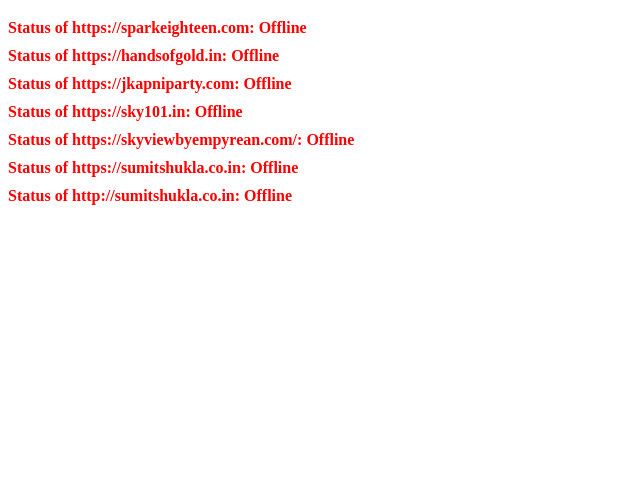
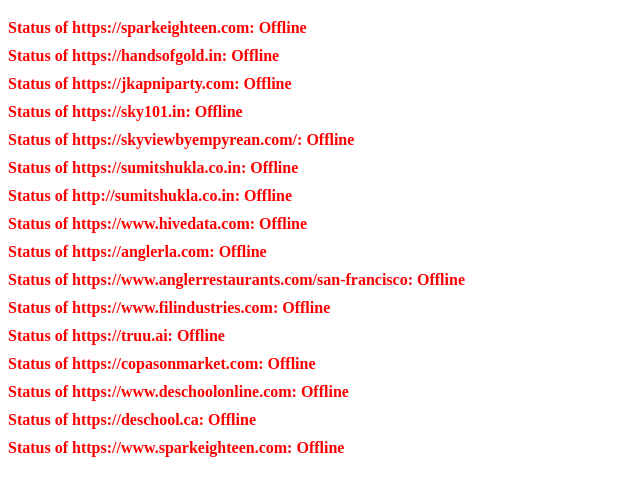
Before and after one commit to mr-sumitshukla/Sp18-tool, a plain HTML site: page index.html in a window 1280 px wide. Shown: the part 61-556 px from the top of the page, without its empty margins (0-640 px from the left). Drawn offline with Linux system fonts and the light colour scheme; no server answers.

Commit message:
Update index.html

```diff
--- a/index.html
+++ b/index.html
@@ -41,7 +41,17 @@
         "https://sky101.in",
         "https://skyviewbyempyrean.com/",
         "https://sumitshukla.co.in",
-        "http://sumitshukla.co.in"
+        "http://sumitshukla.co.in",
+        "https://www.hivedata.com",
+        "https://anglerla.com",
+        "https://www.anglerrestaurants.com/san-francisco",
+        "https://www.filindustries.com",
+        "https://truu.ai",
+        "https://copasonmarket.com",
+        "https://www.deschoolonline.com",
+        "https://deschool.ca",
+        "https://www.sparkeighteen.com",
+
       ]; // Add the URLs you want to check here
 
       const statusContainer = document.getElementById("status-container");
```
